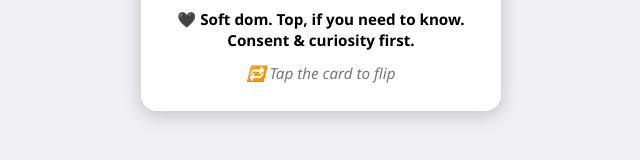
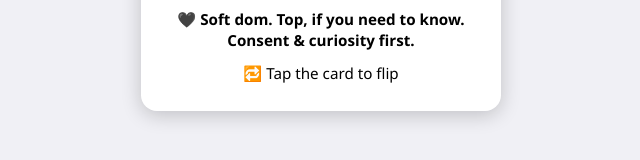
Before and after one commit to MikoOki/Dating, a plain HTML site: page index.html in a window 1280 px wide. Shown: the part 522-682 px from the top of the page, 319-959 px from the left. Drawn offline with Linux system fonts and the light colour scheme.

Commit message:
Update index.html

```diff
--- a/index.html
+++ b/index.html
@@ -143,7 +143,7 @@
         <p>🍹 <strong>Favourite drink: Dark & Stormy</strong></p>
         <p>🖼 <strong>Communicates in gifs from Schitt’s Creek & Mad Men</strong></p>
         <p>🖤 <strong>Soft dom. Top, if you need to know. Consent & curiosity first.</strong></p>
-        <p class="tap-notice-inside">🔁 Tap the card to flip</p>
+        <p>🔁 Tap the card to flip</p>
       </div>
 
       <!-- Back Side -->
```
